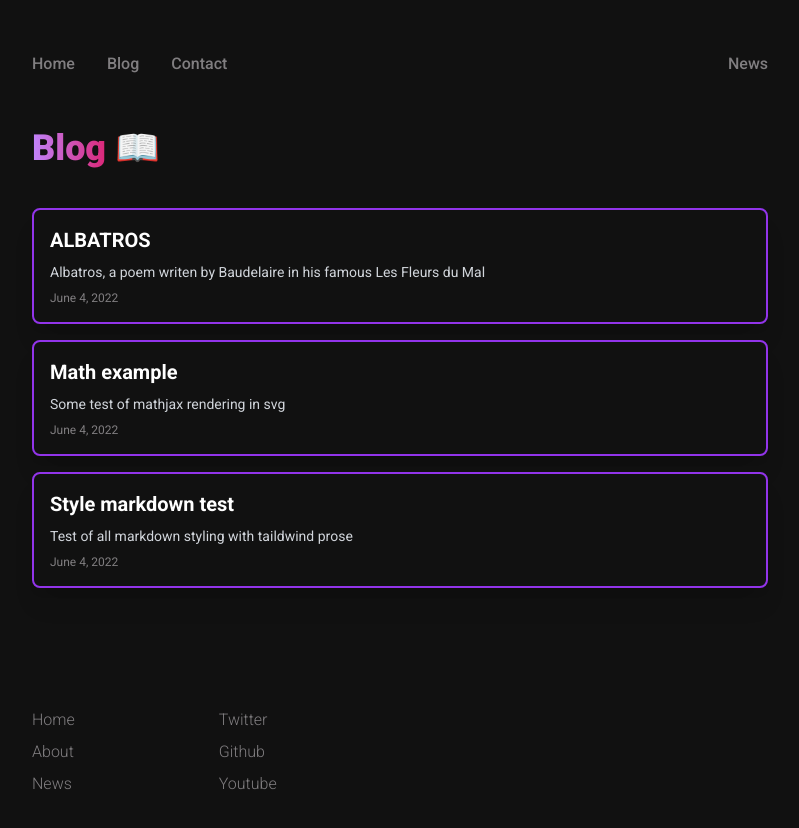
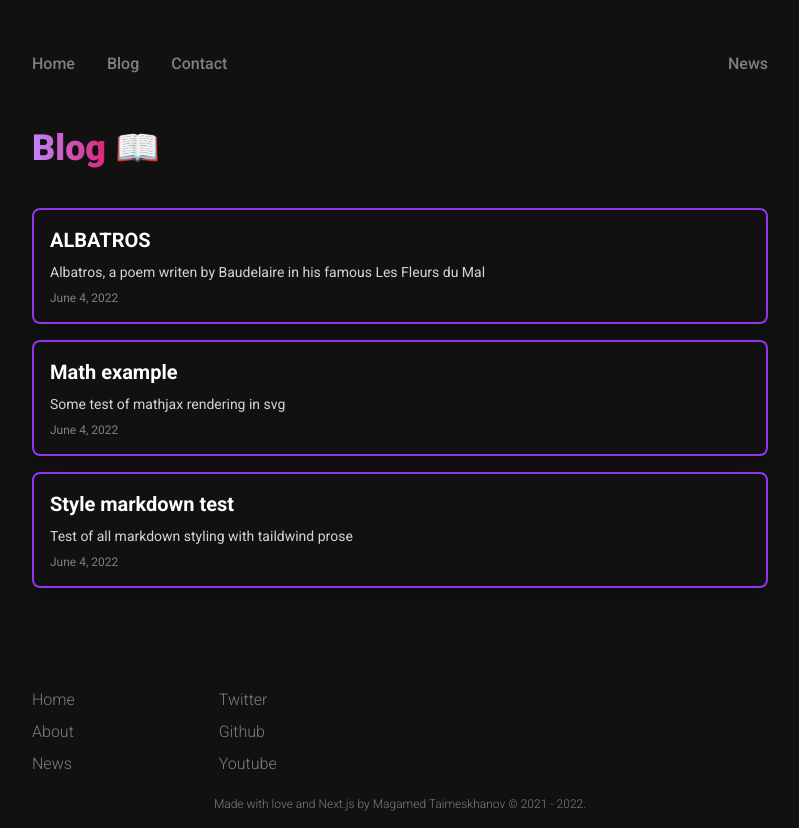
Before and after one commit to MagamedT/magamedtmsk, a Next.js app: page /Blog in a window 1280 px wide. Shown: the whole page, without its empty margins (240-1039 px from the left). Before the commit the page ends 800 px from the top, so only its background shows below. Built offline with nearby package versions, Linux system fonts and the light colour scheme.

Commit message:
add copyright

```diff
--- a/components/Footer.js
+++ b/components/Footer.js
@@ -2,9 +2,9 @@ import Link from 'next/link'
 
 function Footer() {
   return (
-    <footer className="flex mt-20 mb-0 text-[#807e80]">
+    <footer className="flex flex-col mt-20 mb-0 text-[#807e80]">
 
-
+    <div className="flex">
         <div className="pr-36 ml-4">
           <Link href="/">
             <h3 className="menu-footer">Home</h3>
@@ -33,8 +33,9 @@ function Footer() {
             <h3 className="menu-footer">Youtube</h3>
           </Link>
         </div>
+    </div>
 
-
+    <h4 className="mx-auto my-4 font-light text-xs">Made with love and Next.js by Magamed Taimeskhanov © 2021 - 2022.</h4>
     </footer>
   )
 }
--- a/components/Header.js
+++ b/components/Header.js
@@ -2,7 +2,7 @@ import Link from 'next/link'
 
 function Header() {
   return (
-    <div className="flex justify-between  items-center text-[#807e80] font-medium mt-12">
+    <header className="flex justify-between  items-center text-[#807e80] font-medium mt-12">
         <div>
             <ul className="flex items-center">
                 <Link href = "/"><li className="menu-item">Home</li></Link>
@@ -16,7 +16,7 @@ function Header() {
         </div>
 
 
-    </div>
+    </header>
   )
 }
 
```
